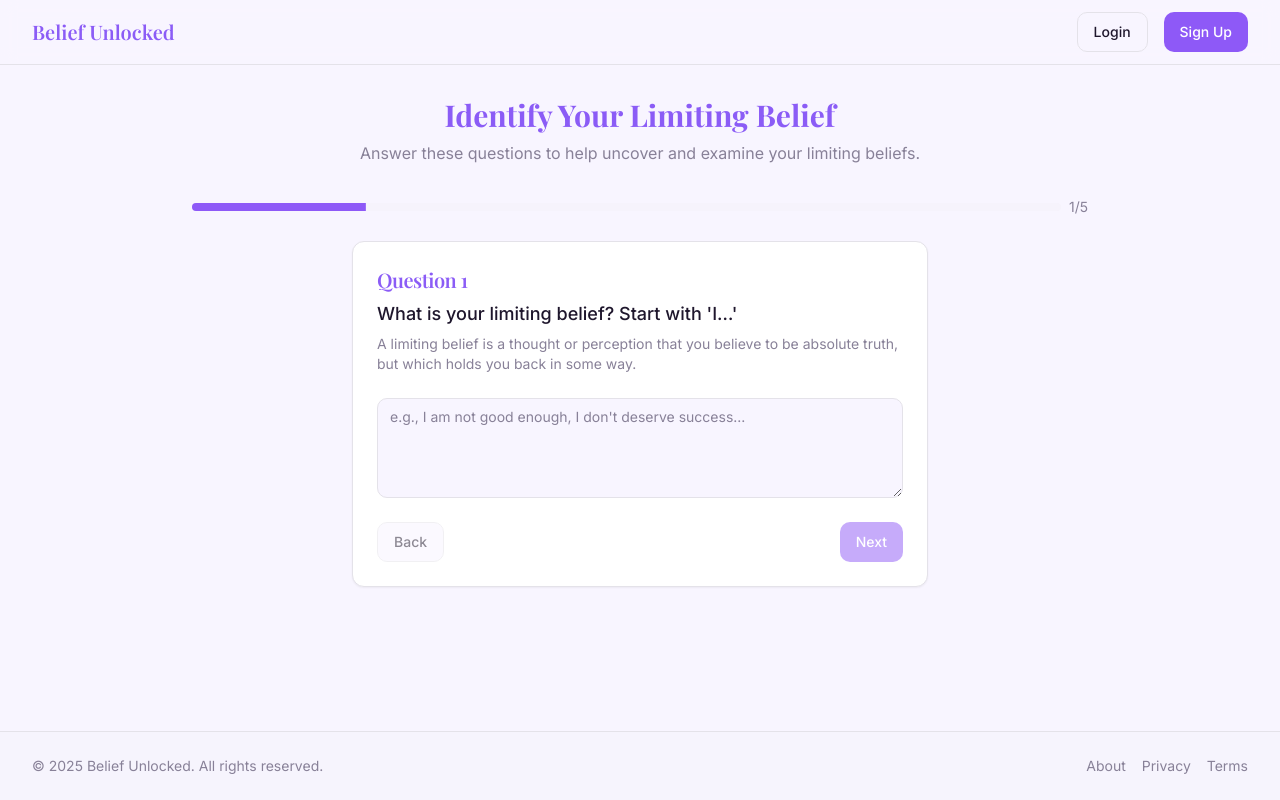
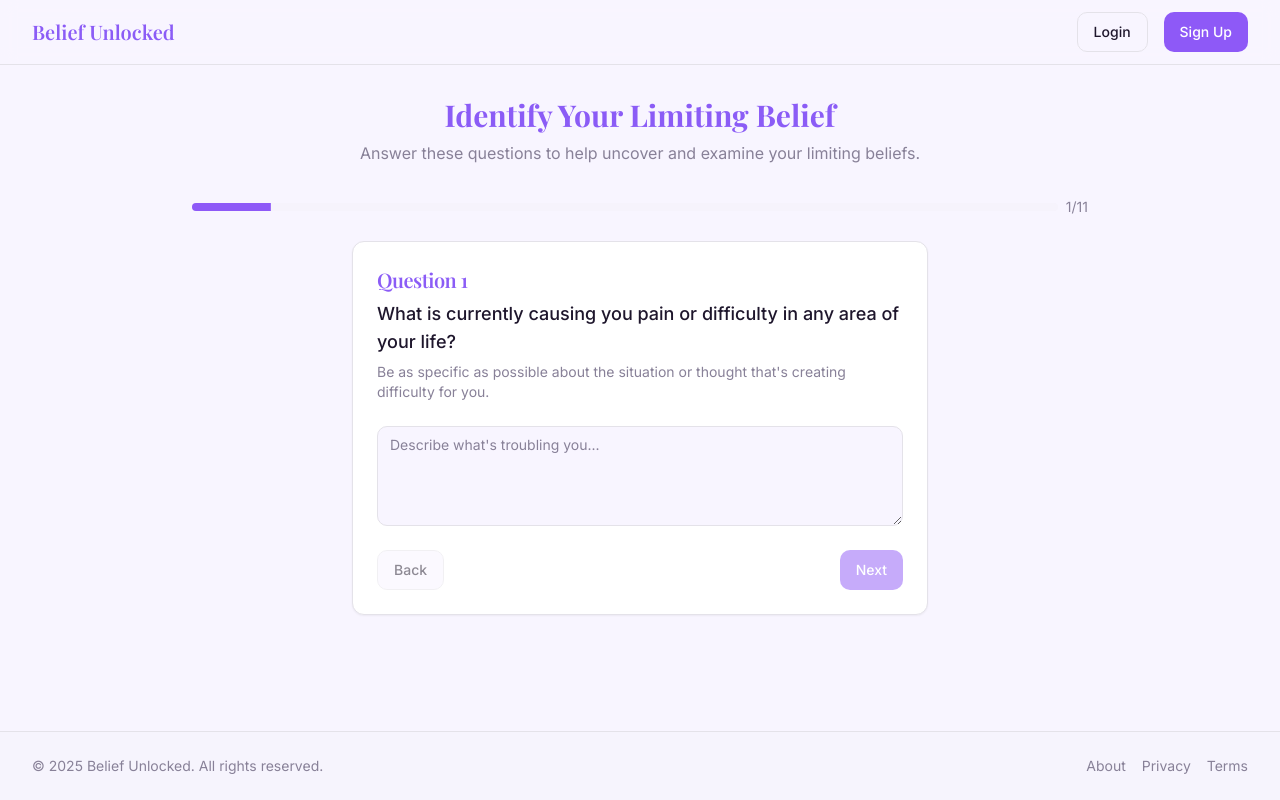
Before and after one commit to Ola-Shachou/belief-unlocked-journey, a React (Vite) app: page /questionnaire in a window 1280 px wide. Built offline with nearby package versions, Linux system fonts and the light colour scheme.

Commit message:
Add new questionnaire questions and summary.

```diff
--- a/src/components/questionnaire/QuestionCard.tsx
+++ b/src/components/questionnaire/QuestionCard.tsx
@@ -6,6 +6,14 @@ import { Button } from "@/components/ui/button";
 import { Input } from "@/components/ui/input";
 import { Textarea } from "@/components/ui/textarea";
 import { Slider } from "@/components/ui/slider";
+import { Select, SelectContent, SelectItem, SelectTrigger, SelectValue } from "@/components/ui/select";
+import { HelpCircleIcon } from "lucide-react";
+import {
+  Tooltip,
+  TooltipContent,
+  TooltipProvider,
+  TooltipTrigger,
+} from "@/components/ui/tooltip";
 
 interface QuestionCardProps {
   question: Question;
@@ -16,6 +24,40 @@ interface QuestionCardProps {
   isFirst: boolean;
   isLast: boolean;
 }
+
+// Common emotions with descriptions for assistance
+const emotionSuggestions = [
+  { name: "Anger", description: "A strong feeling of displeasure, hostility or antagonism towards someone or something." },
+  { name: "Fear", description: "An unpleasant emotion caused by the belief that someone or something is dangerous or a threat." },
+  { name: "Sadness", description: "Feeling unhappy or showing sorrow; affected by grief." },
+  { name: "Shame", description: "A painful feeling of humiliation or distress caused by the consciousness of wrong or foolish behavior." },
+  { name: "Guilt", description: "A feeling of having done wrong or failed in an obligation." },
+  { name: "Anxiety", description: "A feeling of worry, nervousness, or unease about something with an uncertain outcome." },
+  { name: "Frustration", description: "The feeling of being upset or annoyed as a result of being unable to change or achieve something." },
+  { name: "Disappointment", description: "Sadness or displeasure caused by the non-fulfillment of one's hopes or expectations." },
+  { name: "Resentment", description: "Bitter indignation at having been treated unfairly." },
+  { name: "Overwhelm", description: "To have a strong emotional effect on; to cause to feel sudden strong emotion." }
+];
+
+// Common body locations where emotions are felt
+const bodyLocationSuggestions = [
+  "Chest/Heart area",
+  "Stomach/Gut",
+  "Throat",
+  "Head/Temples",
+  "Shoulders/Upper back",
+  "Jaw/Face",
+  "Hands",
+  "Legs",
+  "Entire body"
+];
+
+// Common texture descriptions
+const textureSuggestions = [
+  "Rough", "Smooth", "Sticky", "Slimy", "Sharp", "Soft",
+  "Hard", "Heavy", "Light", "Prickly", "Fuzzy", "Cold",
+  "Hot", "Hollow", "Dense", "Liquid", "Solid", "Airy"
+];
 
 export function QuestionCard({
   question,
@@ -29,9 +71,9 @@ export function QuestionCard({
   // Replace any instances of "it" in the question text with the answer to question 1
   let displayText = question.text;
   if (question.id > 1 && previousAnswers[1] && typeof previousAnswers[1] === 'string') {
-    // Extract first few words from the belief to use in place of "it"
-    const beliefStart = previousAnswers[1].split(' ').slice(0, 3).join(' ');
-    displayText = displayText.replace(/\bit\b/gi, `"${beliefStart}..."`);
+    // Extract first few words from the difficulty to use in place of "it"
+    const difficultyStart = previousAnswers[1].split(' ').slice(0, 3).join(' ');
+    displayText = displayText.replace(/\bit\b/gi, `"${difficultyStart}..."`);
   }
 
   // State for the current answer
@@ -53,6 +95,96 @@ export function QuestionCard({
   // Determine if the next button should be disabled
   const isNextDisabled = question.type !== 'scale' && (!answer || (typeof answer === 'string' && answer.trim() === ''));
 
+  // Handler for emotion suggestions
+  const handleSuggestionClick = (suggestion: string) => {
+    if (typeof answer === 'string') {
+      // Add the suggestion to the current answer
+      const currentAnswers = answer.split(',').map(a => a.trim()).filter(a => a);
+      if (!currentAnswers.includes(suggestion)) {
+        const newAnswer = currentAnswers.length > 0
+          ? `${answer.trim()}, ${suggestion}`
+          : suggestion;
+        setAnswer(newAnswer);
+      }
+    } else {
+      setAnswer(suggestion);
+    }
+  };
+
+  // Render suggestions for certain question types
+  const renderSuggestions = () => {
+    if (question.type === 'emotion') {
+      return (
+        <div className="mt-4">
+          <div className="text-sm font-medium text-muted-foreground mb-2">Suggestions:</div>
+          <div className="flex flex-wrap gap-2">
+            {emotionSuggestions.map((emotion) => (
+              <TooltipProvider key={emotion.name}>
+                <Tooltip>
+                  <TooltipTrigger asChild>
+                    <Button
+                      type="button"
+                      variant="outline"
+                      size="sm"
+                      onClick={() => handleSuggestionClick(emotion.name)}
+                      className="text-xs"
+                    >
+                      {emotion.name}
+                    </Button>
+                  </TooltipTrigger>
+                  <TooltipContent>
+                    <p className="max-w-xs">{emotion.description}</p>
+                  </TooltipContent>
+                </Tooltip>
+              </TooltipProvider>
+            ))}
+          </div>
+        </div>
+      );
+    } else if (question.type === 'bodyLocation') {
+      return (
+        <div className="mt-4">
+          <div className="text-sm font-medium text-muted-foreground mb-2">Common locations:</div>
+          <div className="flex flex-wrap gap-2">
+            {bodyLocationSuggestions.map((location) => (
+              <Button
+                key={location}
+                type="button"
+                variant="outline"
+                size="sm"
+                onClick={() => handleSuggestionClick(location)}
+                className="text-xs"
+              >
+                {location}
+              </Button>
+            ))}
+          </div>
+        </div>
+      );
+    } else if (question.type === 'texture') {
+      return (
+        <div className="mt-4">
+          <div className="text-sm font-medium text-muted-foreground mb-2">Texture ideas:</div>
+          <div className="flex flex-wrap gap-2">
+            {textureSuggestions.map((texture) => (
+              <Button
+                key={texture}
+                type="button"
+                variant="outline"
+                size="sm"
+                onClick={() => handleSuggestionClick(texture)}
+                className="text-xs"
+              >
+                {texture}
+              </Button>
+            ))}
+          </div>
+        </div>
+      );
+    }
+    return null;
+  };
+
   return (
     <Card className="w-full max-w-xl mx-auto animate-enter">
       <CardHeader>
@@ -63,24 +195,10 @@ export function QuestionCard({
         )}
       </CardHeader>
       <CardContent className="space-y-4">
-        {question.type === 'text' && (
-          question.id === 1 ? (
-            <Textarea
-              placeholder={question.placeholder}
-              value={answer as string}
-              onChange={(e) => setAnswer(e.target.value)}
-              className="min-h-[100px]"
-            />
-          ) : (
-            <Textarea
-              placeholder={question.placeholder}
-              value={answer as string}
-              onChange={(e) => setAnswer(e.target.value)}
-              className="min-h-[100px]"
-            />
-          )
-        )}
-        {question.type === 'emotion' && (
+        {/* Text input for most questions */}
+        {(question.type === 'text' || question.type === 'emotion' ||
+          question.type === 'shape' || question.type === 'texture' ||
+          question.type === 'color' || question.type === 'bodyLocation') && (
           <Textarea
             placeholder={question.placeholder}
             value={answer as string}
@@ -88,24 +206,28 @@ export function QuestionCard({
             className="min-h-[100px]"
           />
         )}
+
+        {/* Scale for intensity question */}
         {question.type === 'scale' && (
           <div className="space-y-6">
             <Slider
               value={[answer as number]}
-              min={1}
+              min={0}
               max={10}
               step={1}
               onValueChange={(value) => setAnswer(value[0])}
             />
             <div className="flex justify-between text-sm text-muted-foreground">
-              <span>1 - Not at all</span>
-              <span>10 - Completely</span>
+              <span>0 - None</span>
+              <span>10 - Extreme</span>
             </div>
             <div className="text-center text-xl font-semibold">
               {answer}
             </div>
           </div>
         )}
+
+        {renderSuggestions()}
       </CardContent>
       <CardFooter className="flex justify-between">
         <Button
--- a/src/components/ui/tooltip.tsx
+++ b/src/components/ui/tooltip.tsx
@@ -1,3 +1,4 @@
+
 import * as React from "react"
 import * as TooltipPrimitive from "@radix-ui/react-tooltip"
 
--- a/src/data/questionnaireData.ts
+++ b/src/data/questionnaireData.ts
@@ -1,46 +1,88 @@
-
 export interface Question {
   id: number;
   text: string;
-  type: 'text' | 'emotion' | 'scale';
+  type: 'text' | 'emotion' | 'scale' | 'color' | 'shape' | 'texture' | 'bodyLocation';
   placeholder?: string;
   description?: string;
+  options?: string[];
 }
 
 export const questions: Question[] = [
   {
     id: 1,
-    text: "What is your limiting belief? Start with 'I…'",
+    text: "What is currently causing you pain or difficulty in any area of your life?",
     type: "text",
-    placeholder: "e.g., I am not good enough, I don't deserve success...",
-    description: "A limiting belief is a thought or perception that you believe to be absolute truth, but which holds you back in some way."
+    placeholder: "Describe what's troubling you...",
+    description: "Be as specific as possible about the situation or thought that's creating difficulty for you."
   },
   {
     id: 2,
-    text: "What specific evidence do you have that makes you believe it?",
-    type: "text",
-    placeholder: "e.g., I failed at my last project, I was rejected...",
-    description: "Be specific about real events or experiences that support this belief."
+    text: "What negative emotions are associated with this?",
+    type: "emotion",
+    placeholder: "e.g., shame, fear, sadness, anger...",
+    description: "List all the emotions you feel when thinking about your previous answer."
   },
   {
     id: 3,
-    text: "When you believe this thought, what emotions come up?",
-    type: "emotion",
-    placeholder: "e.g., shame, fear, sadness, anger...",
-    description: "List all the emotions you feel when this belief is activated."
+    text: "Where do you physically experience these emotions in your body?",
+    type: "bodyLocation",
+    placeholder: "e.g., chest tightness, stomach knots, shoulder tension...",
+    description: "Notice where in your body you feel sensations when these emotions arise."
   },
   {
     id: 4,
-    text: "On a scale of 1-10, how strongly do you believe this thought?",
-    type: "scale",
-    description: "1 means you don't believe it at all, 10 means you're completely convinced it's true."
+    text: "Please describe the shape or form of 'it'.",
+    type: "shape",
+    placeholder: "e.g., spiral, knot, cloud, sharp edges...",
+    description: "There are no wrong answers - describe what you intuitively sense."
   },
   {
     id: 5,
-    text: "What would your life look like if you didn't believe this thought?",
+    text: "What color(s) is it?",
+    type: "color",
+    placeholder: "e.g., dark blue, fiery red, murky green...",
+    description: "What colors come to mind when you think about this difficulty?"
+  },
+  {
+    id: 6,
+    text: "What texture(s) can you see or feel when you think about it?",
+    type: "texture",
+    placeholder: "e.g., rough, sticky, sharp, heavy...",
+    description: "How would it feel if you could touch this difficulty?"
+  },
+  {
+    id: 7,
+    text: "Is it two or three-dimensional? Describe its shape in more detail.",
     type: "text",
-    placeholder: "e.g., I would take more risks, I would feel confident...",
-    description: "Imagine how your actions, feelings, and relationships might be different."
+    placeholder: "e.g., flat like a shadow, has depth like a sculpture...",
+    description: "Feel free to be as detailed as you want, there are no wrong answers."
+  },
+  {
+    id: 8,
+    text: "What is the color(s) in the background?",
+    type: "color",
+    placeholder: "e.g., white space, gradient of colors, darkness...",
+    description: "What colors surround or are behind your difficulty?"
+  },
+  {
+    id: 9,
+    text: "On a scale of 0-10, what is the intensity of emotion(s)?",
+    type: "scale",
+    description: "0 means no intensity at all, 10 means extremely intense."
+  },
+  {
+    id: 10,
+    text: "Think of your earliest memory of experiencing this. When was it?",
+    type: "text",
+    placeholder: "e.g., childhood, teenage years, a specific event...",
+    description: "If you can't recall, could this be something passed down through your family?"
+  },
+  {
+    id: 11,
+    text: "Give a title to this memory or experience.",
+    type: "text",
+    placeholder: "e.g., The Rejection, Invisible Child, The Breaking Point...",
+    description: "Create a title that captures the most intense moment or feeling."
   }
 ];
 
@@ -55,11 +97,16 @@ export interface SessionData {
 }
 
 export function generateSummaryTitle(answers: {[key: number]: string | number}): string {
-  // Extract the limiting belief from question 1 (shortening if needed)
-  const limitingBelief = typeof answers[1] === 'string' ? answers[1] : '';
-  const shortenedBelief = limitingBelief.length > 30
-    ? limitingBelief.substring(0, 30) + '...'
-    : limitingBelief;
+  // If there's an answer to question 11 (title), use that
+  if (answers[11] && typeof answers[11] === 'string') {
+    return answers[11];
+  }
 
-  return shortenedBelief || 'Untitled Session';
+  // Otherwise, extract from question 1 (the difficulty/pain)
+  const difficulty = typeof answers[1] === 'string' ? answers[1] : '';
+  const shortenedDifficulty = difficulty.length > 30
+    ? difficulty.substring(0, 30) + '...'
+    : difficulty;
+
+  return shortenedDifficulty || 'Untitled Session';
 }
--- a/src/pages/Summary.tsx
+++ b/src/pages/Summary.tsx
@@ -86,6 +86,16 @@ const Summary = () => {
       })
     : 'Unknown date';
 
+  // Group questions for the summary display
+  const getSummarySection = (title: string, content: React.ReactNode) => (
+    <div className="pb-4 mb-4 border-b border-muted last:border-0">
+      <h3 className="font-medium text-belief-purple mb-2">{title}</h3>
+      <div className="pl-4 border-l-2 border-belief-lightpurple">
+        {content}
+      </div>
+    </div>
+  );
+
   return (
     <div className="container py-8 animate-enter">
       <div className="max-w-3xl mx-auto space-y-6">
@@ -101,32 +111,79 @@ const Summary = () => {
           <CardHeader className="bg-belief-lightpurple rounded-t-xl">
             <div className="flex items-center justify-between">
               <div>
-                <CardTitle className="text-2xl text-belief-purple">Limiting Belief Analysis</CardTitle>
+                <CardTitle className="text-2xl text-belief-purple">Belief Exploration Summary</CardTitle>
                 <CardDescription className="mt-1 text-belief-purple/80">
-                  Understanding your limiting belief and its impact
+                  Understanding your challenge and how you experience it
                 </CardDescription>
               </div>
               <BookmarkIcon className="h-6 w-6 text-belief-purple" />
             </div>
           </CardHeader>
           <CardContent className="pt-6 pb-2 space-y-6">
-            {questions.map((question) => (
-              <div key={question.id} className="pb-4 border-b border-muted last:border-0">
-                <h3 className="font-medium text-belief-purple mb-1">{question.text}</h3>
-                <div className="pl-4 border-l-2 border-belief-lightpurple">
-                  {question.type === 'scale' ? (
-                    <div className="flex items-center mt-2">
-                      <div className="bg-belief-lightpurple text-belief-purple font-medium rounded-full h-8 w-8 flex items-center justify-center">
-                        {session.answers[question.id]}
-                      </div>
-                      <span className="ml-2 text-sm text-muted-foreground">out of 10</span>
-                    </div>
-                  ) : (
-                    <p className="py-1">{session.answers[question.id] as string}</p>
-                  )}
+            {/* Main difficulty */}
+            {getSummarySection(
+              "The challenge you're currently facing:",
+              <p className="py-1 font-medium">{session.answers[1] as string}</p>
+            )}
+
+            {/* Emotions */}
+            {getSummarySection(
+              "The emotions associated with this challenge:",
+              <p className="py-1">{session.answers[2] as string}</p>
+            )}
+
+            {/* Body location */}
+            {getSummarySection(
+              "Where you physically experience these emotions:",
+              <p className="py-1">{session.answers[3] as string}</p>
+            )}
+
+            {/* Visual representation */}
+            <div className="pb-4 mb-4 border-b border-muted">
+              <h3 className="font-medium text-belief-purple mb-2">How you visualize this challenge:</h3>
+              <div className="grid grid-cols-1 md:grid-cols-2 gap-4 pl-4 border-l-2 border-belief-lightpurple">
+                {/* Shape */}
+                <div>
+                  <p className="text-sm text-muted-foreground">Shape:</p>
+                  <p>{session.answers[4] as string}</p>
+                  <p className="mt-2 text-sm text-muted-foreground">Dimensionality:</p>
+                  <p>{session.answers[7] as string}</p>
+                </div>
+
+                {/* Colors and textures */}
+                <div>
+                  <p className="text-sm text-muted-foreground">Color:</p>
+                  <p>{session.answers[5] as string}</p>
+                  <p className="mt-2 text-sm text-muted-foreground">Texture:</p>
+                  <p>{session.answers[6] as string}</p>
+                  <p className="mt-2 text-sm text-muted-foreground">Background color:</p>
+                  <p>{session.answers[8] as string}</p>
                 </div>
               </div>
-            ))}
+            </div>
+
+            {/* Intensity */}
+            {getSummarySection(
+              "Intensity of emotional response:",
+              <div className="flex items-center mt-2">
+                <div className="bg-belief-lightpurple text-belief-purple font-medium rounded-full h-8 w-8 flex items-center justify-center">
+                  {session.answers[9]}
+                </div>
+                <span className="ml-2 text-sm text-muted-foreground">out of 10</span>
+              </div>
+            )}
+
+            {/* Memory */}
+            {getSummarySection(
+              "Your earliest memory of this experience:",
+              <p className="py-1">{session.answers[10] as string}</p>
+            )}
+
+            {/* Title */}
+            {getSummarySection(
+              "How you've titled this experience:",
+              <p className="py-1 font-semibold text-belief-purple">{session.answers[11] as string}</p>
+            )}
           </CardContent>
           <CardFooter className="pt-2 pb-6 flex justify-center">
             <Link to="/questionnaire">
```
